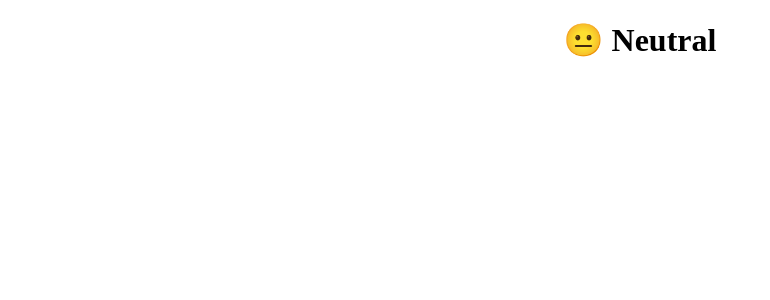
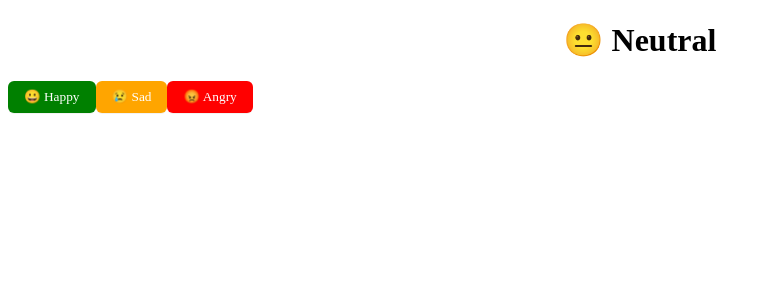
Before and after one commit to rel770/mood-selector, a React (Vite) app: page / in a window 1280 px wide. Shown: the top 300 px of the page, without its empty margins (0-770 px from the left). Built offline with nearby package versions, Linux system fonts and the light colour scheme.

Commit message:
Implement mood selection feature with Button component and display in App

```diff
--- a/src/App.jsx
+++ b/src/App.jsx
@@ -1,11 +1,29 @@
 import "./App.css";
+import { useState } from "react";
+import { moods } from "./data/moods";
 import Mood from "./components/mood/mood";
+import Button from "./components/button/button";
 
 function App() {
+  const [mood, setMood] = useState({
+    mood: "Neutral",
+    emoji: "😐",
+  });
+
   return (
-    <>
-      <Mood />
-    </>
+    <div className="App">
+      <Mood {...mood} />
+      <div className="mood-buttons">
+        {moods.map((m) => (
+          <Button
+            key={m.mood}
+            mood={m.mood}
+            emoji={m.emoji}
+            onClick={(selectedMood) => setMood(selectedMood)}
+          />
+        ))}
+      </div>
+    </div>
   );
 }
 
```
